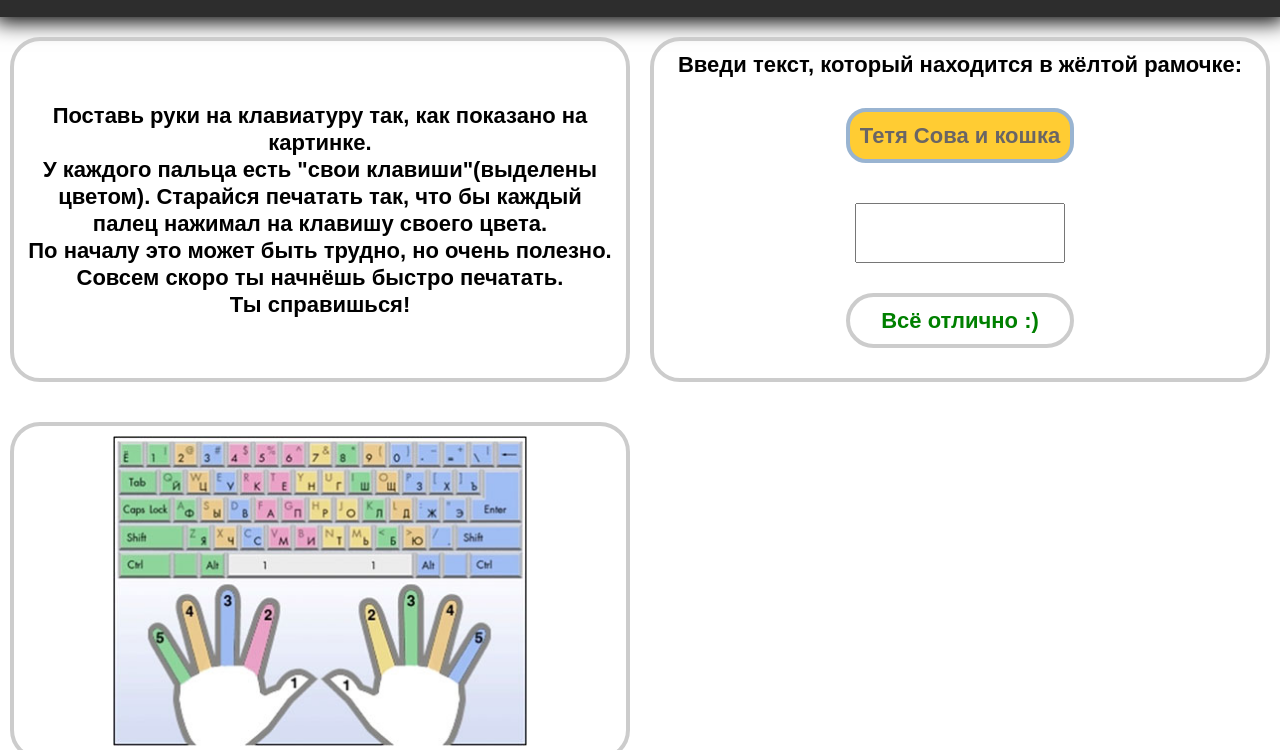
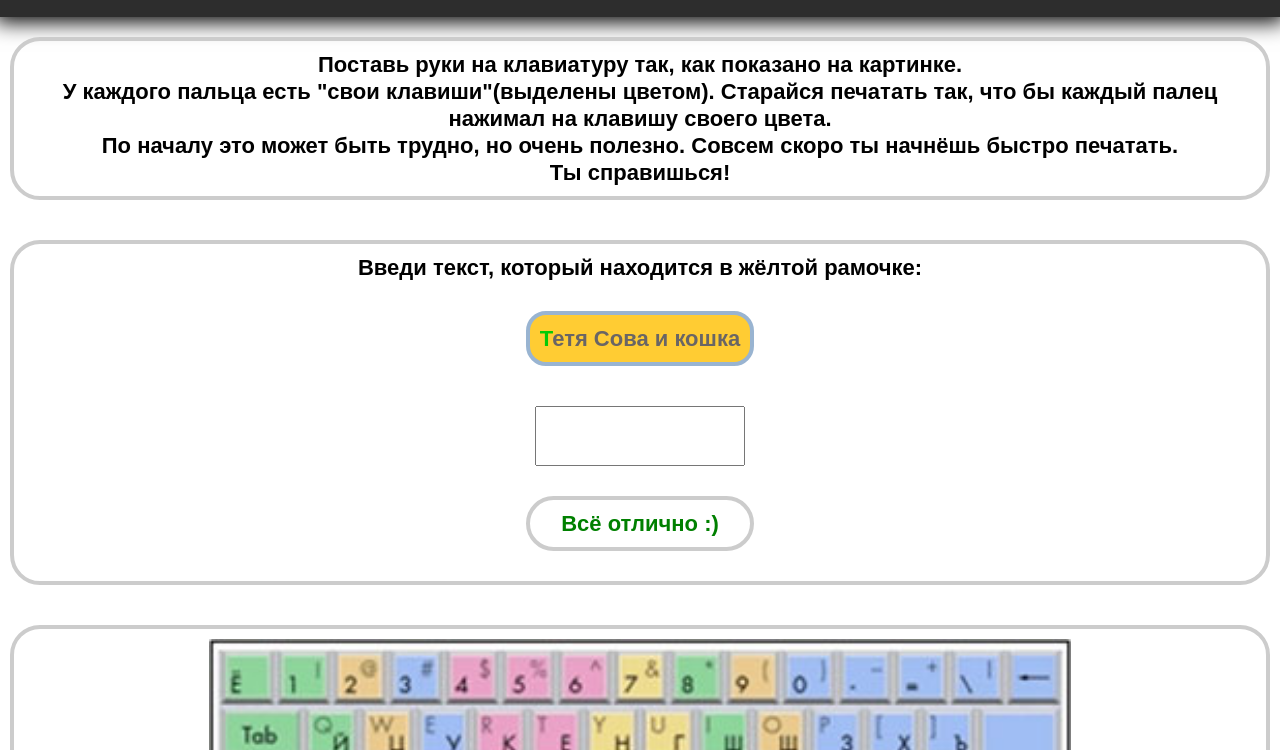
Before and after one commit to RomaMirzo/keyboard-trainer-for-children, a plain HTML site: page index.html in a window 1280 px wide. Shown: the part 50-800 px from the top of the page. Drawn offline with Linux system fonts and the light colour scheme.

Commit message:
change help logic

```diff
--- a/assets/css/style.css
+++ b/assets/css/style.css
@@ -90,7 +90,7 @@ p#newText {
   color: red;
 }
 
-@media (max-width: 1024px) {
+@media (max-width: 1430px) {
   .container-base {
     display: flex;
     flex-direction: column;
--- a/assets/js/logic.js
+++ b/assets/js/logic.js
@@ -16,13 +16,17 @@ let test = [
   'Помолчав немножко.'
 ];
 
-let newLetters = '';
-let oldLetters = test[strokeNumber];
+let newLetters = test[0].split('');
+newLetters = newLetters.shift();
 
-addText('', oldLetters);
+let oldLetters = test[0].split('');
+oldLetters.shift();
+oldLetters = oldLetters.join('');
 
 let testTextArray = oldLetters.split('');
 let userLetter;
+
+addText(newLetters, oldLetters);
 
 setInterval(() => {
   // если написали все строки - выводим алерт
@@ -31,6 +35,7 @@ setInterval(() => {
     newGame = true;
   }
 
+  // принимаем букву от пользователя
   userLetter = input.value;
   let userTextArray = userLetter.split('');
 
@@ -51,10 +56,9 @@ setInterval(() => {
     input.value = '';
   }
 
-  // если буквы совпадают - красив нажатую в зелёный
-  if(userLetter === testTextArray[0]) {
-    newLetters = userTextArray[0];
-    testTextArray.shift();
+  // если буквы совпадают - красим нажатую в зелёный
+  if(userLetter === newLetters) {
+    newLetters = testTextArray.shift();
     oldLetters = testTextArray.join('');
 
     addText(newLetters, oldLetters);
```
